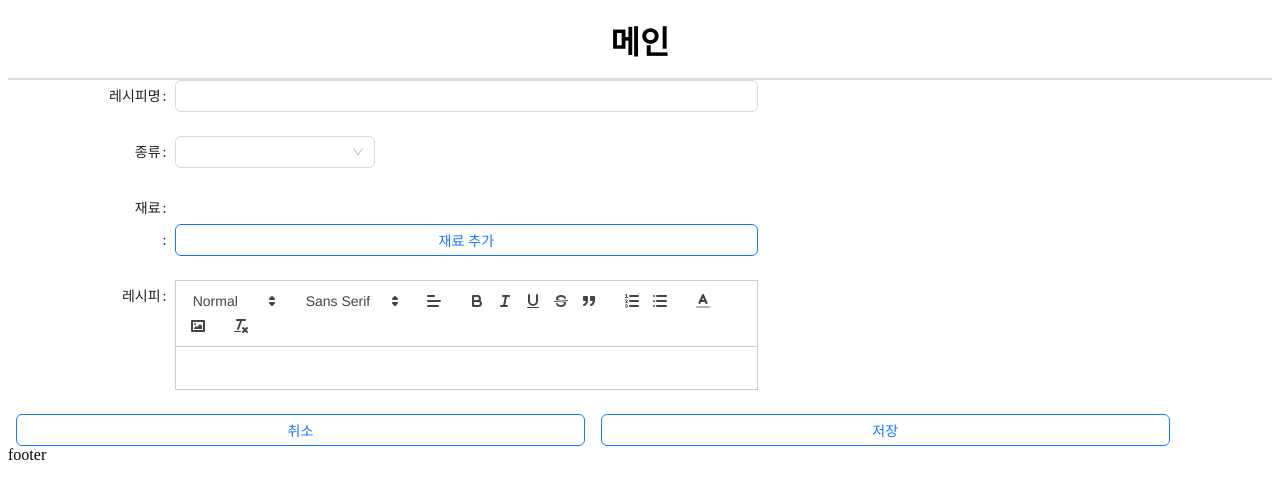
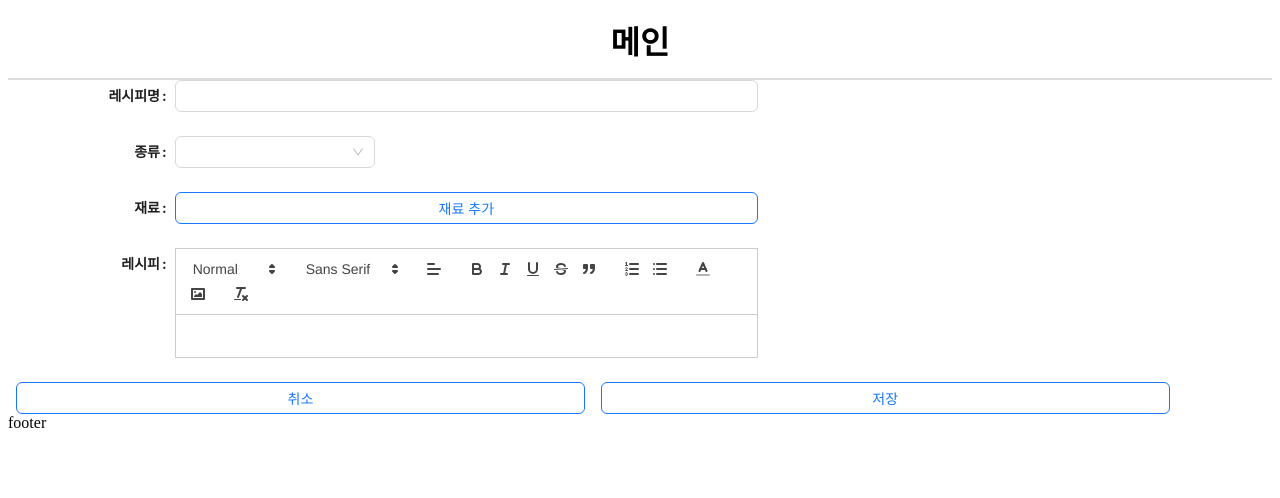
Before and after one commit to gryoh/yummy, a Next.js app: page /bo/recipeDetail/0 in a window 1280 px wide. Shown: the top 498 px of the page. Built offline with nearby package versions, Linux system fonts and the light colour scheme.

Commit message:
레시피 디테일 수줭

```diff
--- a/src/components/bo/recipe/Ingredients.jsx
+++ b/src/components/bo/recipe/Ingredients.jsx
@@ -17,7 +17,22 @@ export default function Ingredients(props){
         );
     }
 
+    const makeIngre = () => {
+        let id = 1;
+
+        if ( props.ingreList.length > 0) {
+            id = props.ingreList[props.ingreList.length-1].id +1
+        }
+
+        props.setIngreList(props.ingreList.concat({
+            id: id,
+            name: '',
+            cnt:''
+        }))
+    }
+
     const onChange = (id, value, type) => {
+
         let tempIngreList = props.ingreList;
         let ingreList = tempIngreList.map(data => {
             if(data.id == Number(id)){
@@ -46,7 +61,7 @@ export default function Ingredients(props){
         <Form.Item
             label="재료"
             style={{
-                marginBottom: 0,
+                fontWeight: 'bold',
             }}
         >
             {props.ingreList && props.ingreList.map((item, i) => (
@@ -74,7 +89,7 @@ export default function Ingredients(props){
                             options={
                                 props.ingreOptions.data
                             }
-                            onChange={(e) => nameChange(item.id, e , 'name')}
+                            onChange={(e) => onChange(item.id, e , 'name')}
                         />
                     </Form.Item>
                     <Form.Item
@@ -89,7 +104,7 @@ export default function Ingredients(props){
                             margin: '0 8px',
                         }}
                     >
-                        <Input placeholder="수량" value={item.cnt}  onChange={(e) => nameChange(item.id, e , 'cnt')}/>
+                        <Input placeholder="수량" value={item.cnt}  onChange={(e) => onChange(item.id, e.target.value , 'cnt')}/>
                     </Form.Item>
                     <Form.Item
                         name="month"
@@ -104,12 +119,15 @@ export default function Ingredients(props){
                             margin: '0 8px',
                         }}
                     >
-                        <Button onClick={(event) => removeIngre(item.id)} type="primary" style={{width: '100%'}} ghost>
+                        <Button onClick={(event) => removeIngre(item.id)} type="primary" style={{width: '100%', color: 'black', borderColor: '#d9d9d9'}} ghost>
                             -
                         </Button>
                     </Form.Item>
                 </Form.Item>
             ))}
+            <Button onClick={makeIngre} type="primary" style={{width: '100%'}} ghost>
+                재료 추가
+            </Button>
         </Form.Item>
     )
 }
--- a/src/components/bo/recipe/Recipe.jsx
+++ b/src/components/bo/recipe/Recipe.jsx
@@ -31,7 +31,7 @@ export default function Recipe(props){
         <Form.Item
             label="레시피"
             style={{
-                marginBottom: 0,
+                marginBottom: 0, fontWeight: "bold",
             }}
         >
             <Form.Item>
--- a/src/pages/bo/recipeDetail/[recipeId].jsx
+++ b/src/pages/bo/recipeDetail/[recipeId].jsx
@@ -1,5 +1,5 @@
 import {Button, message, Upload, Form, Select} from 'antd';
-import React, { useState } from 'react';
+import React, { useState, useEffect } from 'react';
 import Recipe from "../../../components/bo/recipe/Recipe";
 import CustomLayout from "../../../components/common/layout";
 import { Input } from 'antd';
@@ -41,16 +41,9 @@ export async function getServerSideProps({params}) {
 
 export default function RecipeId ({data, type, ingreOptions}) {
     /*const [recipeList, setRecipeList] = useState([{id: 1, text: ''}]);*/
+    const [title, setTitle] = useState(data.name);
     const [ingreList, setIngreList] = useState([]);
     const [contentValue, setContentValue] = useState('');
-    const [form, setForm] = useState(
-        {
-            title : '',
-            ingre : [],
-            type : '',
-            content :''
-        }
-    );
     /*const makeRecipe = () => {
         let cnt = recipeList[recipeList.length-1].id
         setRecipeList(recipeList.concat({
@@ -59,35 +52,17 @@ export default function RecipeId ({data, type, ingreOptions}) {
         }))
     }*/
 
-    const makeIngre = () => {
-        let id = 1;
+    async function save() {
+        console.log(ingreList)
+        console.log(title)
+        console.log(contentValue)
 
-        if ( ingreList.length > 0) {
-            id = ingreList[ingreList.length-1].id +1
-        }
-
-        setIngreList(ingreList.concat({
-            id: id,
-            name: '',
-            cnt:''
-        }))
-    }
-
-    const handleChange = (e) => {
-        const { name, value } = e.target;
-        setForm({
-            ...form,
-            [name]: value
-        })
-    }
-
-    async function save() {
-        //const formData = new FormData();
-        //formData.append('img', file); // formData는 키-밸류 구조
-        // 백엔드 multer라우터에 이미지를 보낸다.
-        console.log(ingreList)
-        console.log(contentValue)
-        console.log(form)
+        // axios.post(`${apiUrl}/posts/`, {
+        //     ingreList : ingreList,
+        //     title : title,
+        //     contentValue : contentValue,}).then(() => {
+        //     //navigate('../');
+        // })
 
     }
 
@@ -108,14 +83,12 @@ export default function RecipeId ({data, type, ingreOptions}) {
                     maxWidth: 1000,
                 }}
             >
-                <Form.Item label="레시피명">
-                    <Input name="title" value={data.name} onChange={handleChange}/>
+                <Form.Item label="레시피명" style={{fontWeight: "bold"}}>
+                    <Input name="title" value={title}/>
                 </Form.Item>
-                <Form.Item label="종류">
+                <Form.Item label="종류" style={{fontWeight: "bold"}}>
                     <Select
                         name = "type"
-                        value ={data.value}
-                        onChange={handleChange}
                         defaultValue={data.typekey}
                         showSearch
                         style={{
@@ -129,23 +102,20 @@ export default function RecipeId ({data, type, ingreOptions}) {
                         }
                     >
                         {type.data.map(data => (
-                          <option value={data.value}>{data.label}</option>
+                          <Select.Option key={data.value} value={data.value}>{data.label}</Select.Option>
                         ))}
                     </Select>
                 </Form.Item>
-                <Ingredients ingreOptions={ingreOptions} ingreList={ingreList} setIngreList={setIngreList}>
-                </Ingredients>
-                <Form.Item label=":">
-                    <Button onClick={makeIngre} type="primary" style={{width: '100%'}} ghost>
-                        재료 추가
-                    </Button>
-                </Form.Item>
+                {/*<Form.Item style={{marginTop:0}} label="">*/}
+                    <Ingredients ingreOptions={ingreOptions} ingreList={ingreList} setIngreList={setIngreList}>
+                    </Ingredients>
+                {/*</Form.Item>*/}
                 {/*<Recipe recipeList={recipeList} setRecipeList={setRecipeList}>
                 </Recipe>*/}
                 <Form.Item
                     label="레시피"
                     style={{
-                        marginBottom: 0,
+                        marginBottom: 0, fontWeight: 'bold'
                     }}
                 >
                     <Form.Item>
```
